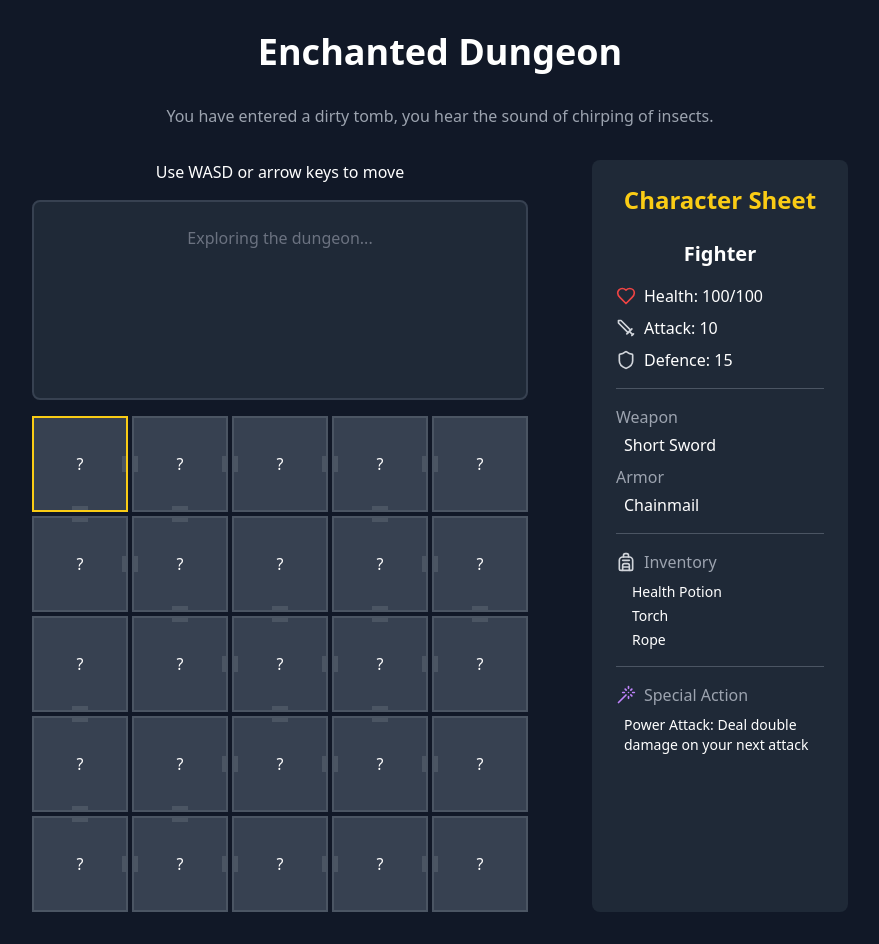
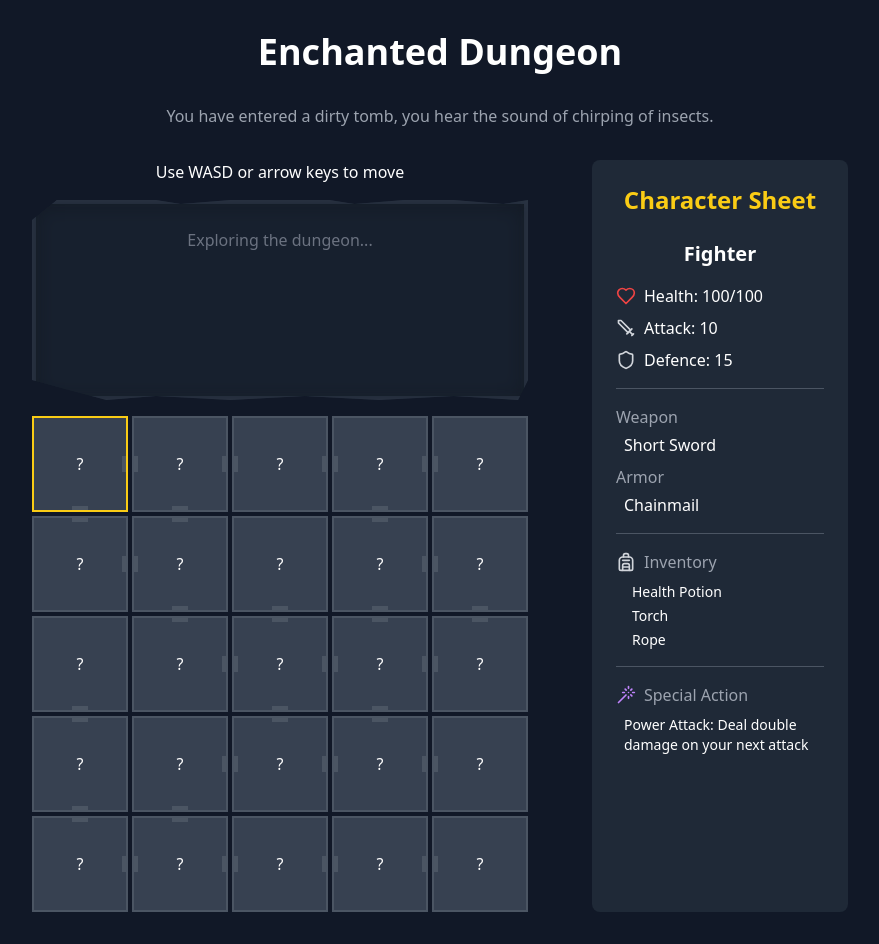
Before and after one commit to FilipStenbeck/enchanted-dungeon-odyssey, a React (Vite) app: page / in a window 1280 px wide. Shown: the whole page, without its empty margins (200-1079 px from the left). Built offline with nearby package versions, Linux system fonts and the light colour scheme.

Commit message:
Update RoomEncounter styling
Modified the RoomEncounter component to have a rugged cave-like appearance instead of straight borders, enhancing the visual experience.
[skip gpt_engineer]

```diff
--- a/src/components/RoomEncounter.tsx
+++ b/src/components/RoomEncounter.tsx
@@ -9,11 +9,15 @@ interface RoomEncounterProps {
 
 const RoomEncounter = ({ encounter, onClose, isOpen }: RoomEncounterProps) => {
   return (
-    <div className="bg-gray-800 p-6 rounded-lg border-2 border-gray-700 mb-4 min-h-[200px]">
+    <div className="relative bg-gray-800 p-6 mb-4 min-h-[200px]
+      [clip-path:polygon(0%_10%,5%_0%,25%_0%,30%_2%,40%_0%,60%_0%,65%_2%,75%_0%,85%_0%,95%_2%,100%_0%,100%_90%,98%_100%,85%_98%,70%_100%,55%_98%,40%_100%,25%_98%,15%_100%,0%_90%)]
+      before:absolute before:inset-0 before:bg-gray-900/50 before:blur-sm before:-z-10
+      border-t-4 border-l-4 border-r-4 border-b-4 border-gray-700/50
+      shadow-[inset_0_2px_20px_rgba(0,0,0,0.4)]">
       {encounter && isOpen ? (
         <>
-          <h2 className="text-xl font-bold mb-2">{encounter.title}</h2>
-          <p className="text-gray-300 mb-4">{encounter.description}</p>
+          <h2 className="text-xl font-bold mb-2 text-amber-100">{encounter.title}</h2>
+          <p className="text-gray-300 mb-4 drop-shadow-lg">{encounter.description}</p>
           <div className="flex flex-col gap-2">
             {encounter.options.map((option, index) => (
               <Button
@@ -23,6 +27,7 @@ const RoomEncounter = ({ encounter, onClose, isOpen }: RoomEncounterProps) => {
                   onClose();
                 }}
                 variant="secondary"
+                className="bg-gray-700 hover:bg-gray-600 border border-gray-600 shadow-md"
               >
                 {option.label}
               </Button>
```
